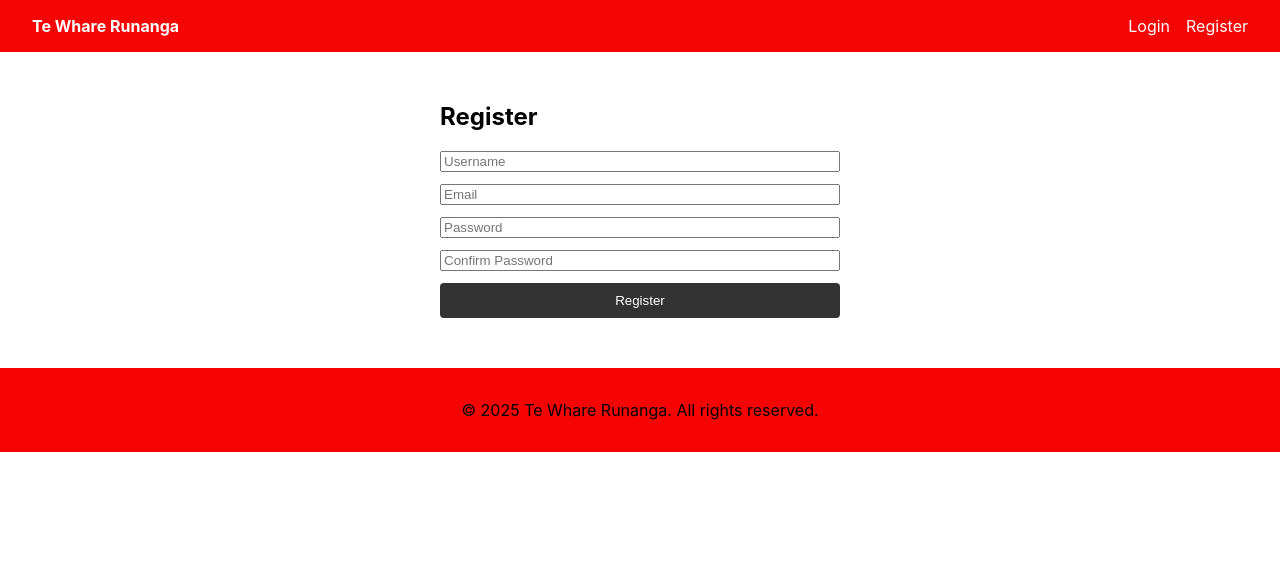
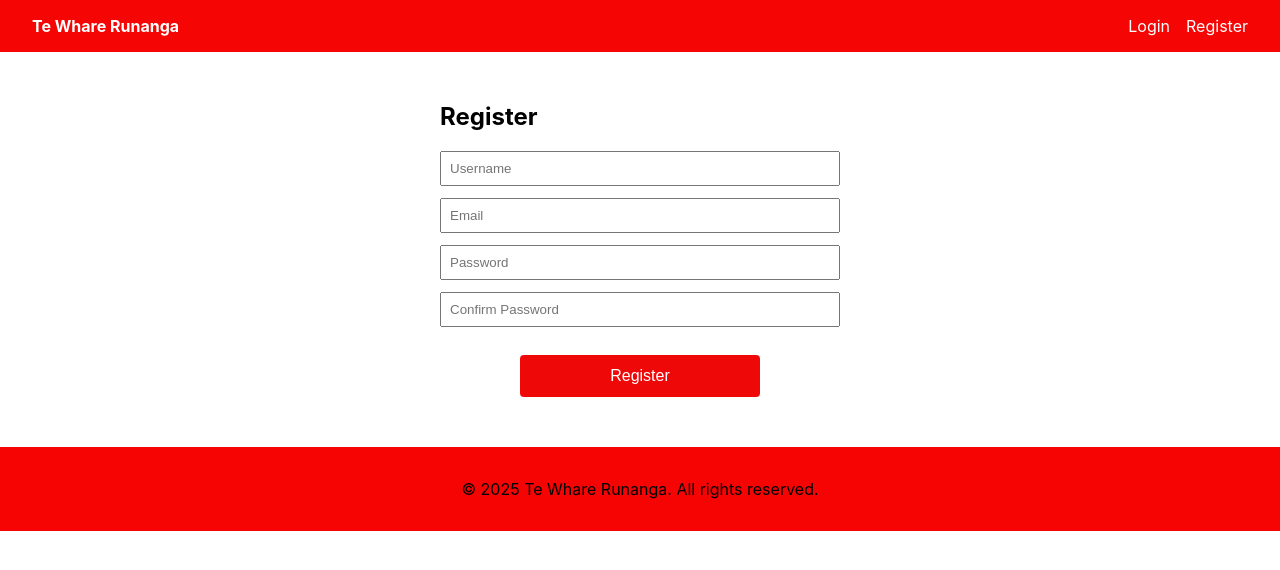
Before and after one commit to quintongillanders/ISCG7420Assignment2, a React (Create React App) app in the folder conference-app/frontend/: page /register in a window 1280 px wide. Shown: the top 570 px of the page. Built offline with nearby package versions, Linux system fonts and the light colour scheme.

Commit message:
Update login.js and register.js to have smaller buttons

```diff
--- a/conference-app/frontend/src/components/Login.js
+++ b/conference-app/frontend/src/components/Login.js
@@ -57,12 +57,16 @@
         <button
           type="submit"
           style={{
-            padding: '10px 20px',
-            backgroundColor: '#333',
+            width: '60%',
+            padding: '12px',
+            backgroundColor: '#ef0808',
             color: '#fff',
             border: 'none',
             borderRadius: '4px',
-            cursor: 'pointer'
+            cursor: 'pointer',
+            fontSize: '16px',
+            marginTop: '16px',
+              alignSelf: 'center',
           }}
         >
           Login
--- a/conference-app/frontend/src/components/Register.js
+++ b/conference-app/frontend/src/components/Register.js
@@ -38,11 +38,25 @@
       <h2>Register</h2>
       {error && <p style={{ color: 'red' }}>{error}</p>}
       <form onSubmit={handleSubmit} style={{ display: 'flex', flexDirection: 'column', gap: '12px' }}>
-        <input type="text" name="username" placeholder="Username" value={formData.username} onChange={handleChange} required />
-        <input type="email" name="email" placeholder="Email" value={formData.email} onChange={handleChange} required />
-        <input type="password" name="password" placeholder="Password" value={formData.password} onChange={handleChange} required />
-        <input type="password" name="confirmPassword" placeholder="Confirm Password" value={formData.confirmPassword} onChange={handleChange} required />
-        <button type="submit" style={{ padding: '10px', backgroundColor: '#333', color: '#fff', border: 'none', borderRadius: '4px', cursor: 'pointer' }}>
+        <input type="text" name="username" placeholder="Username" value={formData.username} onChange={handleChange} required style={{ padding: '8px' }} />
+        <input type="email" name="email" placeholder="Email" value={formData.email} onChange={handleChange} required style={{ padding: '8px' }} />
+        <input type="password" name="password" placeholder="Password" value={formData.password} onChange={handleChange} required style={{ padding: '8px' }} />
+        <input type="password" name="confirmPassword" placeholder="Confirm Password" value={formData.confirmPassword} onChange={handleChange} required style={{ padding: '8px' }} />
+        <button
+          type="submit"
+          style={{
+           width: '60%',
+            padding: '12px',
+            backgroundColor: '#ef0808',
+            color: '#fff',
+            border: 'none',
+            borderRadius: '4px',
+            cursor: 'pointer',
+            fontSize: '16px',
+            marginTop: '16px',
+              alignSelf: 'center',
+          }}
+        >
           Register
         </button>
       </form>
```
